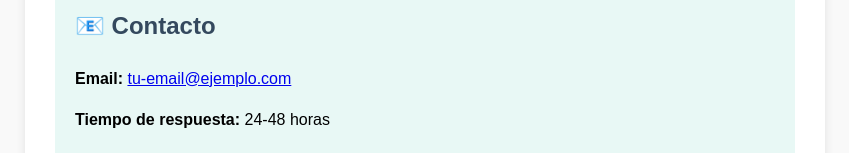
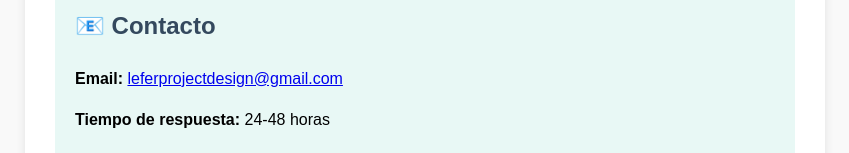
Before and after one commit to Lhozf3/petshistory-privacy, a plain HTML site: page index.html in a window 1280 px wide. Shown: the part 2393-2546 px from the top of the page, without its empty margins (215-1064 px from the left). Drawn offline with Linux system fonts and the light colour scheme.

Commit message:
Update contact email in index.html

```diff
--- a/index.html
+++ b/index.html
@@ -136,7 +136,7 @@
 
         <div class="contact">
             <h2>📧 Contacto</h2>
-            <p><strong>Email:</strong> <a href="mailto:tu-email@ejemplo.com">tu-email@ejemplo.com</a></p>
+            <p><strong>Email:</strong> <a href="mailto:leferprojectdesign@gmail.com">leferprojectdesign@gmail.com</a></p>
             <p><strong>Tiempo de respuesta:</strong> 24-48 horas</p>
             <p><strong>Idiomas:</strong> Español, Inglés</p>
         </div>
```
